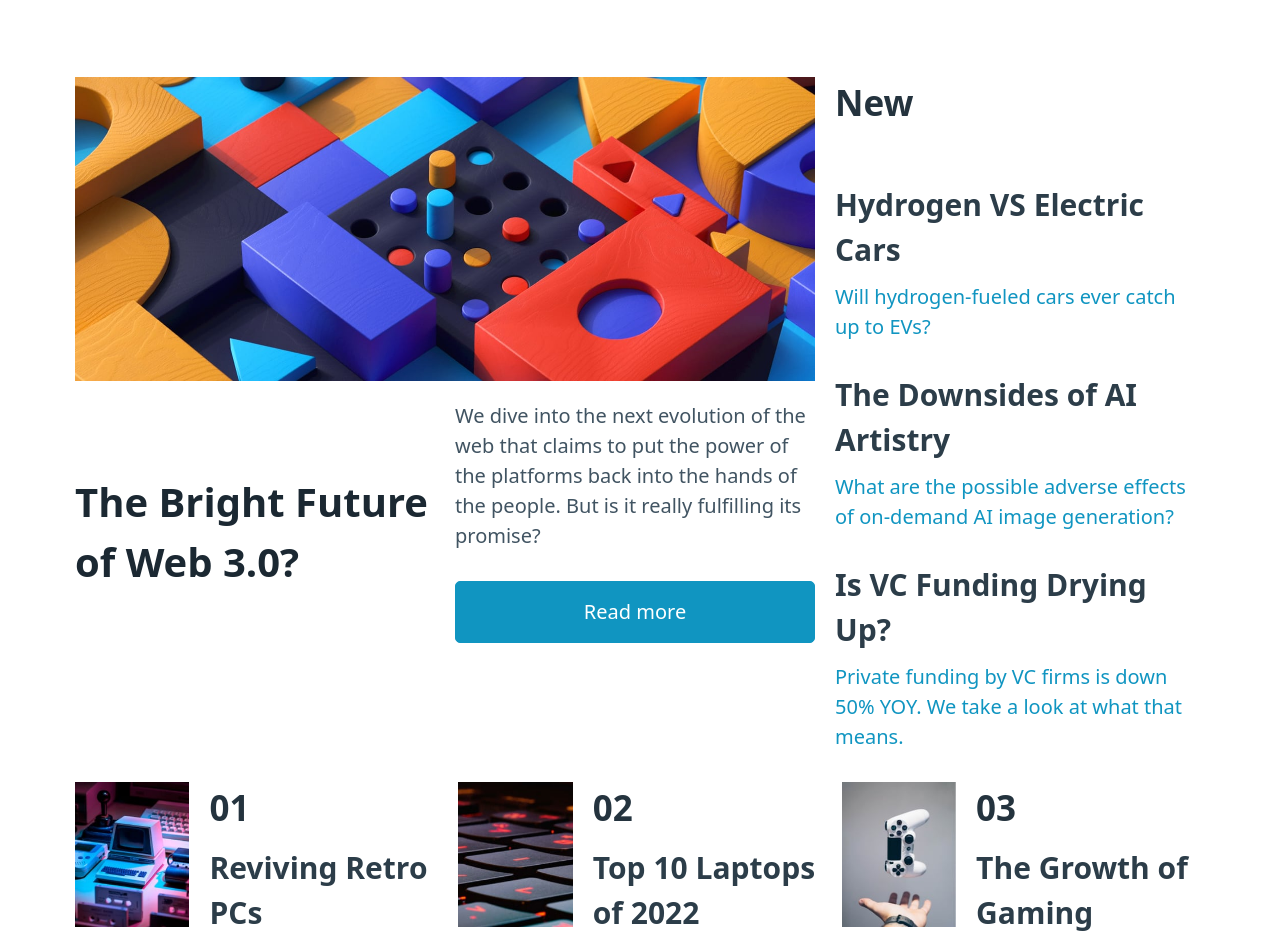
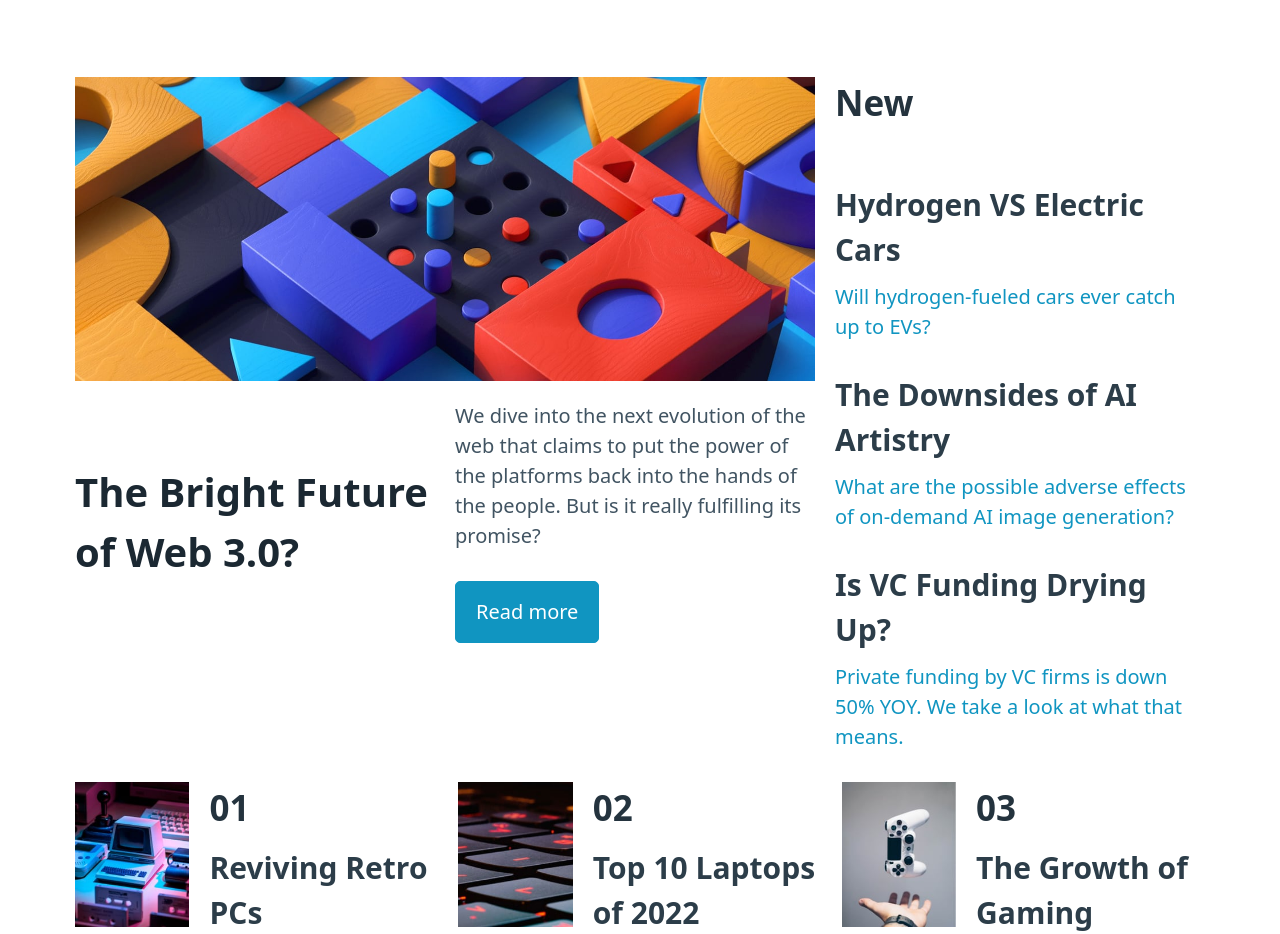
Before and after one commit to wishba/news-homepage, a plain HTML site: page index.html in a window 1280 px wide. Shown: the part 163-1097 px from the top of the page. Drawn offline with nearby package versions, Linux system fonts and the light colour scheme.

Commit message:
change button into inline

```diff
--- a/index.html
+++ b/index.html
@@ -43,7 +43,7 @@
               the power of the platforms back into the hands of the people.
               But is it really fulfilling its promise?
             </p>
-            <button>Read more</button>
+            <a href="#" role="button">Read more</a>
           </div>
         </div>
       </section>
```
